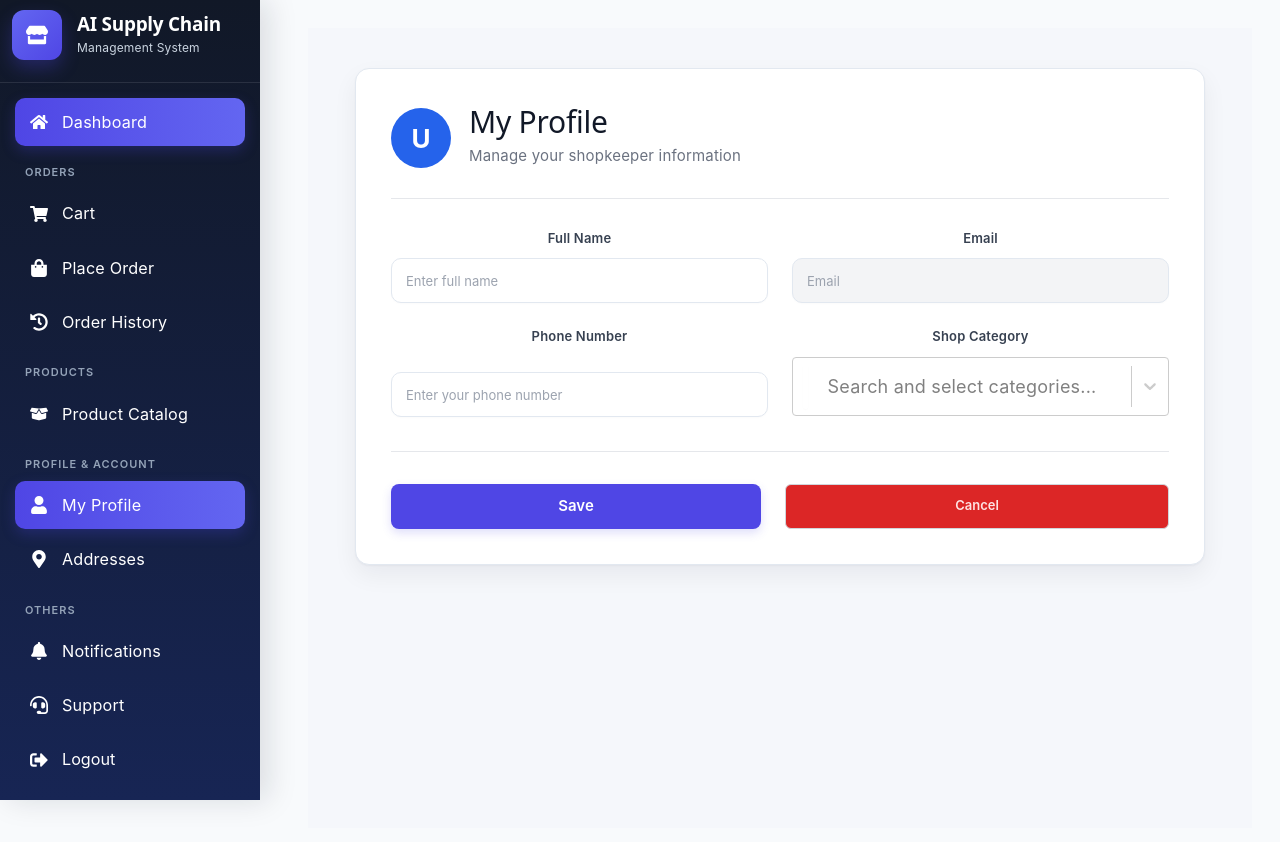
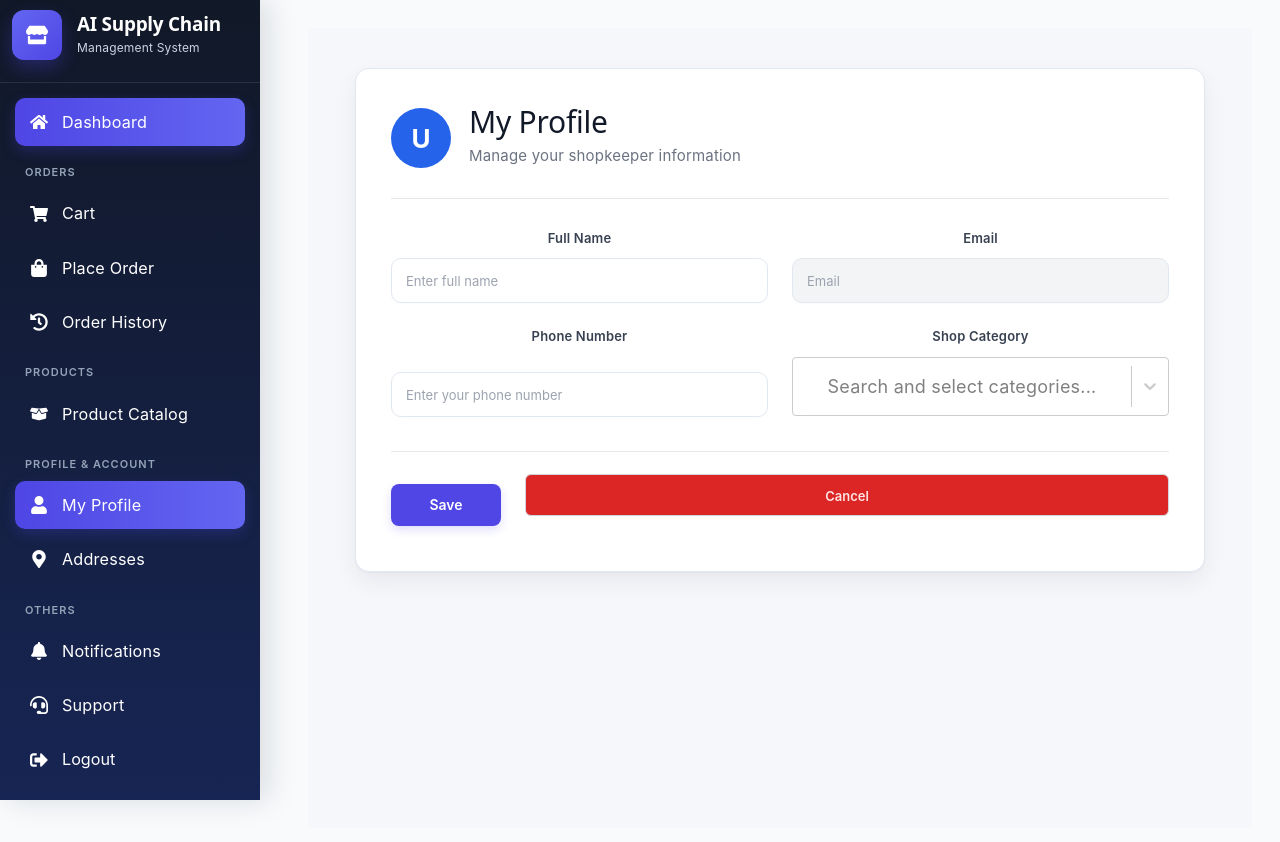
Before and after one commit to Anit06/AI-Supply-Chain-Management-System, a React (Vite) app in the folder frontend-react/: page /shopkeeper/profile in a window 1280 px wide. Shown: the top 842 px of the page. Built offline with nearby package versions, Linux system fonts and the light colour scheme; the HTML template or start-up script is replaced by a standard one.

Commit message:
css updated

```diff
--- a/frontend-react/src/assets/css/ProductCatalog.css
+++ b/frontend-react/src/assets/css/ProductCatalog.css
@@ -1,6 +1,4 @@
-/* ==========================================
-   PRODUCT CATALOG PAGE
-========================================== */
+/*PRODUCT CATALOG PAGE*/
 
 *,
 *::before,
@@ -14,9 +12,7 @@
   background: #f8fafc;
 }
 
-/* ==========================================
-   HEADER
-========================================== */
+/*HEADER*/
 
 .catalog-header {
   display: flex;
@@ -52,9 +48,7 @@
   box-shadow: 0 0 0 4px rgba(37, 99, 235, 0.12);
 }
 
-/* ==========================================
-   SEARCH & FILTER
-========================================== */
+/*SEARCH & FILTER*/
 
 .catalog-toolbar {
   display: flex;
@@ -105,9 +99,7 @@
   box-shadow: 0 0 0 4px rgba(37, 99, 235, 0.12);
 }
 
-/* ==========================================
-   PRODUCT GRID
-========================================== */
+/*PRODUCT GRID*/
 
 .catalog-grid {
   display: grid;
@@ -115,9 +107,7 @@
   gap: 25px;
 }
 
-/* ==========================================
-   PRODUCT CARD
-========================================== */
+/*PRODUCT CARD*/
 
 .product-card {
   background: #fff;
@@ -126,12 +116,12 @@
   text-align: center;
   border: 1px solid #e2e8f0;
   box-shadow: 0 4px 12px rgba(0, 0, 0, 0.06);
-    transition: all .3s ease;
+  transition: all 0.3s ease;
 }
 
 .product-card:hover {
   transform: translateY(-6px);
-    box-shadow: 0 12px 24px rgba(0, 0, 0, .12);
+  box-shadow: 0 12px 24px rgba(0, 0, 0, 0.12);
 }
 
 .product-image {
@@ -160,9 +150,7 @@
   font-weight: 700;
 }
 
-/* ==========================================
-   QUANTITY
-========================================== */
+/*QUANTITY*/
 
 .quantity-box {
   display: flex;
@@ -181,7 +169,7 @@
   color: white;
   font-size: 20px;
   cursor: pointer;
-    transition: .25s;
+  transition: 0.25s;
 }
 
 .quantity-box button:hover {
@@ -202,14 +190,13 @@
   font-weight: bold;
 }
 
-/* ==========================================
-   BUTTONS
-========================================== */
+/*BUTTONS*/
 
 .checkout-btn {
   width: 100%;
   height: 44px;
   margin-top: 18px;
+  padding-bottom: 38px;
   border: none;
   border-radius: 10px;
   background: #2563eb;
@@ -217,7 +204,7 @@
   font-size: 15px;
   font-weight: 600;
   cursor: pointer;
-    transition: .25s;
+  transition: 0.25s;
 }
 
 .checkout-btn:hover {
@@ -235,16 +222,14 @@
   font-size: 14px;
   font-weight: 600;
   cursor: pointer;
-    transition: .25s;
+  transition: 0.25s;
 }
 
 .remove-btn:hover {
   background: #b91c1c;
 }
 
-/* ==========================================
-   CART SUMMARY
-========================================== */
+/*CART SUMMARY*/
 
 .cart-summary {
   margin-top: 40px;
@@ -252,7 +237,7 @@
   border-radius: 14px;
   padding: 25px;
   border: 1px solid #e2e8f0;
-    box-shadow: 0 4px 12px rgba(0,0,0,.06);
+  box-shadow: 0 4px 12px rgba(0, 0, 0, 0.06);
 }
 
 .cart-summary h3 {
@@ -273,9 +258,7 @@
   color: #2563eb;
 }
 
-/* ==========================================
-   EMPTY MESSAGE
-========================================== */
+/*EMPTY MESSAGE*/
 
 .empty-message {
   margin-top: 80px;
@@ -285,12 +268,9 @@
   font-weight: 600;
 }
 
-/* ==========================================
-   RESPONSIVE
-========================================== */
+/*RESPONSIVE*/
 
 @media (max-width: 992px) {
-
   .catalog-toolbar {
     flex-direction: column;
     align-items: stretch;
@@ -303,7 +283,6 @@
 }
 
 @media (max-width: 768px) {
-
   .catalog-container {
     padding: 18px;
   }
--- a/frontend-react/src/assets/css/address.css
+++ b/frontend-react/src/assets/css/address.css
@@ -1,22 +1,29 @@
-/* ===========================
+/*
    ADDRESS PAGE
-=========================== */
+*/
 
 .address-page {
   min-height: 100vh;
   padding: 30px;
   background: #f4f7fb;
-  font-family: "Segoe UI", -apple-system, BlinkMacSystemFont, Roboto, sans-serif;
+  font-family:
+    "Segoe UI",
+    -apple-system,
+    BlinkMacSystemFont,
+    Roboto,
+    sans-serif;
   box-sizing: border-box;
 }
 
-*, *::before, *::after {
+*,
+*::before,
+*::after {
   box-sizing: border-box;
 }
 
-/* ===========================
+/*
    HEADER
-=========================== */
+*/
 
 .address-header {
   display: flex;
@@ -32,9 +39,9 @@
   font-weight: 700;
 }
 
-/* ===========================
+/*
    ADD BUTTONS
-=========================== */
+*/
 
 .add-address-btn,
 .add-warehouse-btn {
@@ -46,7 +53,9 @@
   font-size: 14px;
   font-weight: 600;
   cursor: pointer;
-  transition: background-color 0.2s ease, transform 0.2s ease;
+  transition:
+    background-color 0.2s ease,
+    transform 0.2s ease;
 }
 
 .add-address-btn:hover,
@@ -55,9 +64,9 @@
   transform: translateY(-1px);
 }
 
-/* ===========================
+/*
    ADDRESS CARD
-=========================== */
+*/
 
 .address-card {
   background: #ffffff;
@@ -66,7 +75,9 @@
   margin-bottom: 16px;
   border: 1px solid #e5e7eb;
   box-shadow: 0 4px 12px rgba(0, 0, 0, 0.05);
-  transition: transform 0.2s ease, box-shadow 0.2s ease;
+  transition:
+    transform 0.2s ease,
+    box-shadow 0.2s ease;
 }
 
 .address-card:hover {
@@ -88,9 +99,9 @@
   font-size: 14px;
 }
 
-/* ===========================
+/*
    CURRENT ADDRESS BADGE
-=========================== */
+*/
 
 .default-badge {
   display: inline-block;
@@ -105,9 +116,8 @@
   vertical-align: middle;
 }
 
-/* ===========================
-   CARD BUTTONS
-=========================== */
+/*
+   CARD BUTTONS */
 
 .address-buttons {
   display: flex;
@@ -151,9 +161,8 @@
   background: #15803d;
 }
 
-/* ===========================
-   NO ADDRESS / EMPTY STATE
-=========================== */
+/*
+   NO ADDRESS / EMPTY STATE*/
 
 .no-address {
   background: #ffffff;
@@ -165,9 +174,8 @@
   border: 1px dashed #d1d5db;
 }
 
-/* ===========================
-   COMPACT MODAL SYSTEM
-=========================== */
+/*
+   COMPACT MODAL SYSTEM*/
 
 .address-modal-overlay {
   position: fixed;
@@ -191,7 +199,9 @@
   background: #ffffff;
   border-radius: 12px;
   padding: 20px 24px;
-  box-shadow: 0 20px 25px -5px rgba(0, 0, 0, 0.1), 0 10px 10px -5px rgba(0, 0, 0, 0.04);
+  box-shadow:
+    0 20px 25px -5px rgba(0, 0, 0, 0.1),
+    0 10px 10px -5px rgba(0, 0, 0, 0.04);
   animation: popup 0.2s ease-out;
 }
 
@@ -238,9 +248,8 @@
   color: #dc2626;
 }
 
-/* ===========================
-   COMPACT FORM CONTROLS
-=========================== */
+/*
+   COMPACT FORM CONTROLS*/
 
 .address-form,
 .warehouse-form {
@@ -271,7 +280,9 @@
   color: #1f2937;
   background-color: #ffffff;
   outline: none;
-  transition: border-color 0.15s ease, box-shadow 0.15s ease;
+  transition:
+    border-color 0.15s ease,
+    box-shadow 0.15s ease;
 }
 
 .form-group textarea {
@@ -306,26 +317,28 @@
   gap: 12px;
 }
 
-/* ===========================
-   FORM BUTTONS
-=========================== */
+/*
+   FORM BUTTONS */
 
 .address-form-buttons {
   display: flex;
-  justify-content: flex-end;
-  gap: 10px;
-  margin-top: 8px;
-  padding-top: 12px;
-  border-top: 1px solid #f3f4f6;
+  align-items: center;   /* Vertically aligns both buttons */
+  gap: 12px;
+  margin-top: 20px;
 }
 
 .cancel-btn,
 .save-btn {
-  padding: 8px 16px;
+  flex: 1;
+  height: 42px;
+  padding: 0 16px;       /* Same vertical padding */
+  margin: 0;             /* Remove any default margin */
   border: none;
   border-radius: 6px;
   font-size: 13px;
   font-weight: 600;
+  line-height: 42px;     /* Center text vertically */
+  box-sizing: border-box;
   cursor: pointer;
   transition: background-color 0.2s ease;
 }
@@ -350,9 +363,8 @@
   background: #1d4ed8;
 }
 
-/* ===========================
-   WAREHOUSE SECTION
-=========================== */
+/*
+   WAREHOUSE SECTION*/
 
 .warehouse-section {
   margin-top: 36px;
@@ -379,7 +391,9 @@
   margin-bottom: 14px;
   border: 1px solid #e5e7eb;
   box-shadow: 0 4px 10px rgba(0, 0, 0, 0.04);
-  transition: transform 0.2s ease, box-shadow 0.2s ease;
+  transition:
+    transform 0.2s ease,
+    box-shadow 0.2s ease;
 }
 
 .warehouse-card:hover {
@@ -417,9 +431,8 @@
   border-color: #fecaca;
 }
 
-/* ===========================
-   RESPONSIVE DESIGN
-=========================== */
+/*
+   RESPONSIVE DESIGN*/
 
 @media (max-width: 768px) {
   .address-page {
@@ -460,3 +473,31 @@
     width: 100%;
   }
 }
+
+.address-buttons {
+  display: flex;
+  align-items: center;
+  gap: 10px;
+  margin-top: 12px;
+}
+
+.edit-btn,
+.delete-btn,
+.profile-btn {
+  padding: 10px 18px;
+  min-width: 110px;
+  height: 42px;
+  border: none;
+  border-radius: 8px;
+  font-size: 14px;
+  font-weight: 600;
+  cursor: pointer;
+  transition: all 0.2s ease;
+}
+
+/* Prevent Set Default from stretching */
+.profile-btn {
+  width: auto !important;
+  flex: 0 0 auto !important;
+  margin-bottom: 10px;
+}
--- a/frontend-react/src/components/shopkeeper/Profile/AddressCard.jsx
+++ b/frontend-react/src/components/shopkeeper/Profile/AddressCard.jsx
@@ -1,31 +1,69 @@
 function AddressCard({ address, onEdit, onDelete, onSetDefault }) {
   return (
     <div className="address-card" style={{ marginBottom: "16px" }}>
-            <div style={{ display: "flex", justifyContent: "space-between", alignItems: "center", gap: "12px", flexWrap: "wrap" }}>
+      <div
+        style={{
+          display: "flex",
+          justifyContent: "space-between",
+          alignItems: "center",
+          gap: "12px",
+          flexWrap: "wrap",
+        }}
+      >
         <div>
           <h3 style={{ margin: "0 0 8px" }}>{address.fullName}</h3>
-                    <p style={{ margin: "2px 0" }}><strong>Phone:</strong> {address.phone}</p>
+          <p style={{ margin: "2px 0" }}>
+            <strong>Phone:</strong> {address.phone}
+          </p>
           <p style={{ margin: "2px 0" }}>{address.addressLine1}</p>
-                    {address.addressLine2 && <p style={{ margin: "2px 0" }}>{address.addressLine2}</p>}
-                    {address.landmark && <p style={{ margin: "2px 0" }}><strong>Landmark:</strong> {address.landmark}</p>}
-                    <p style={{ margin: "2px 0" }}>{address.city}, {address.state} - {address.pincode}</p>
+          {address.addressLine2 && (
+            <p style={{ margin: "2px 0" }}>{address.addressLine2}</p>
+          )}
+          {address.landmark && (
+            <p style={{ margin: "2px 0" }}>
+              <strong>Landmark:</strong> {address.landmark}
+            </p>
+          )}
+          <p style={{ margin: "2px 0" }}>
+            {address.city}, {address.state} - {address.pincode}
+          </p>
           <p style={{ margin: "2px 0" }}>{address.country}</p>
-                    <p style={{ margin: "2px 0" }}><strong>Type:</strong> {address.addressType}</p>
+          <p style={{ margin: "2px 0" }}>
+            <strong>Type:</strong> {address.addressType}
+          </p>
         </div>
         {address.isDefault && (
-                    <span className="default-badge" style={{ background: "#0f9d58", color: "#fff" }}>Default Address</span>
+          <span
+            className="default-badge"
+            style={{ background: "#0f9d58", color: "#fff" }}
+          >
+            Default Address
+          </span>
         )}
       </div>
 
-            <div className="address-buttons" style={{ marginTop: "12px" }}>
+      <div
+        className="address-buttons"
+        style={{
+          marginTop: "12px",
+          display: "flex",
+          gap: "10px",
+          alignItems: "center",
+        }}
+      >
         <button className="edit-btn" onClick={() => onEdit(address)}>
           Edit
         </button>
+
         <button className="delete-btn" onClick={() => onDelete(address._id)}>
           Delete
         </button>
+
         {!address.isDefault && (
-                    <button className="profile-btn" onClick={() => onSetDefault(address._id)}>
+          <button
+            className="profile-btn"
+            onClick={() => onSetDefault(address._id)}
+          >
             Set Default
           </button>
         )}
```
Also changed, not shown: 1 other file (tests, documents, lock files or other folders). Lines whose indentation alone changed are shown as unchanged.
